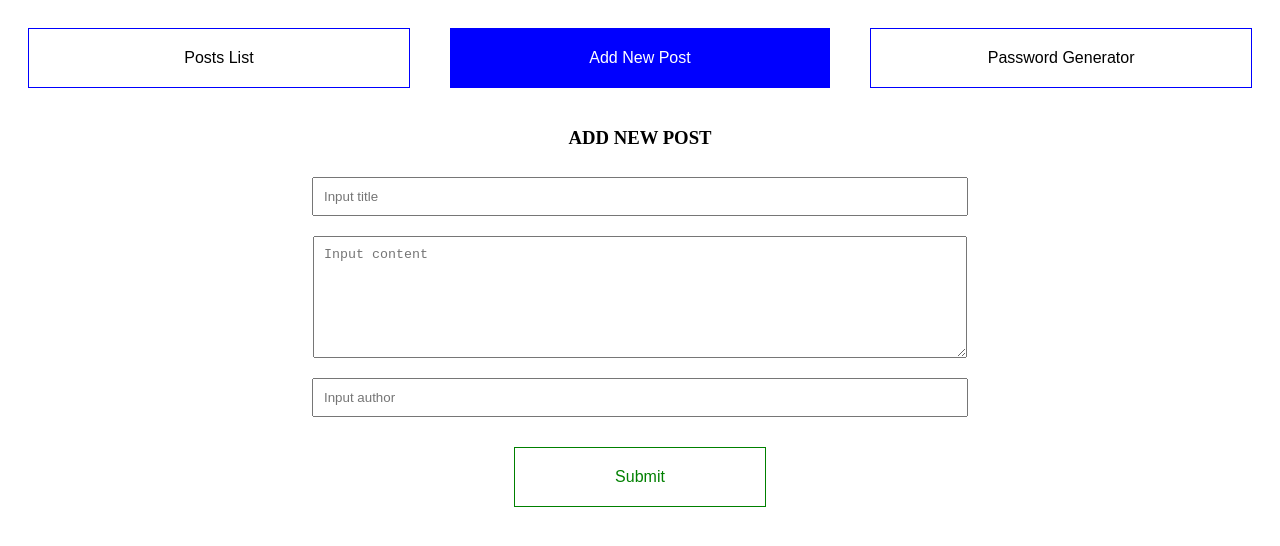
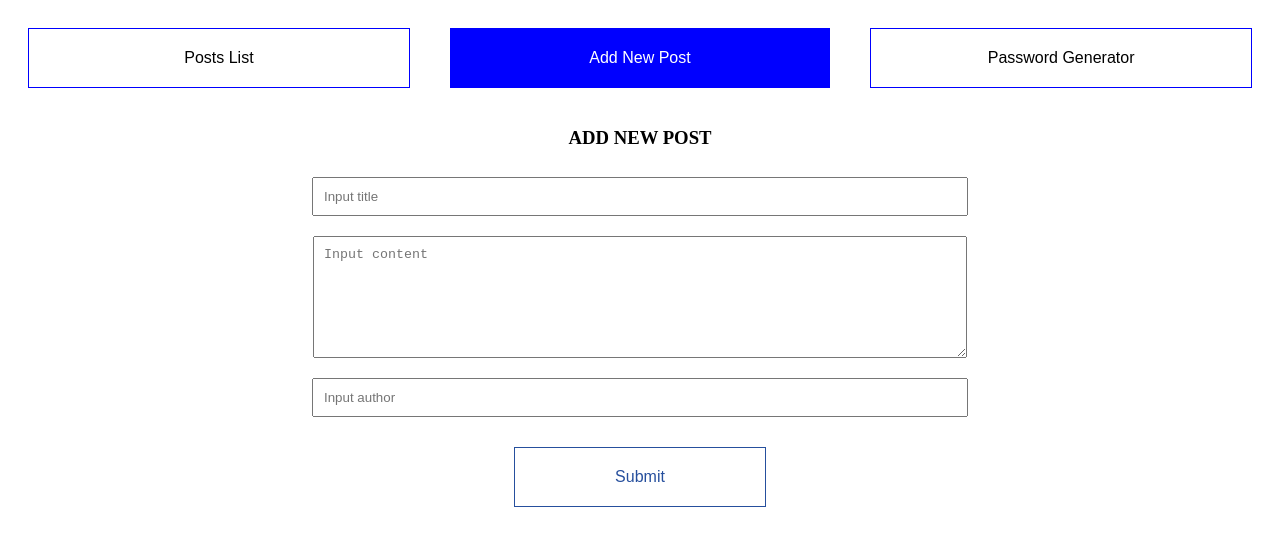
Before and after one commit to dodimoop/my-articles, a React (Create React App) app: page /add-new-post in a window 1280 px wide. Shown: the top 546 px of the page. Built offline with nearby package versions, Linux system fonts and the light colour scheme.

Commit message:
Change color

```diff
--- a/src/components/button.js
+++ b/src/components/button.js
@@ -13,12 +13,12 @@ const useStyles = createUseStyles({
     width: '20%',
     cursor: 'pointer',
     fontSize: 16,
-    border: '1px solid green',
+    border: '1px solid #264f9d',
     backgroundColor: 'white',
-    color: 'green',
+    color: '#264f9d',
     '&:hover': {
       color: '#ffffff',
-      backgroundColor: 'green'
+      backgroundColor: '#264f9d'
     },
     '&:focus': {
       outline: 'none'
```
